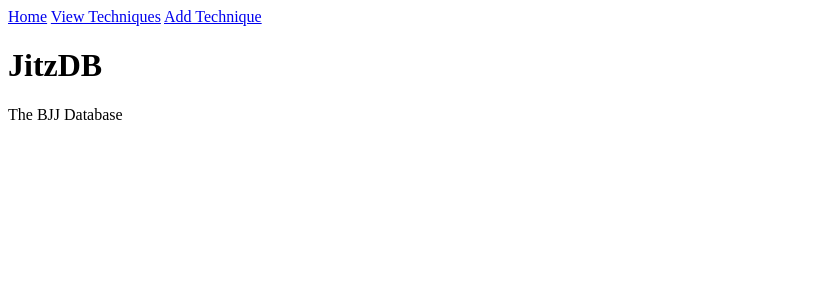
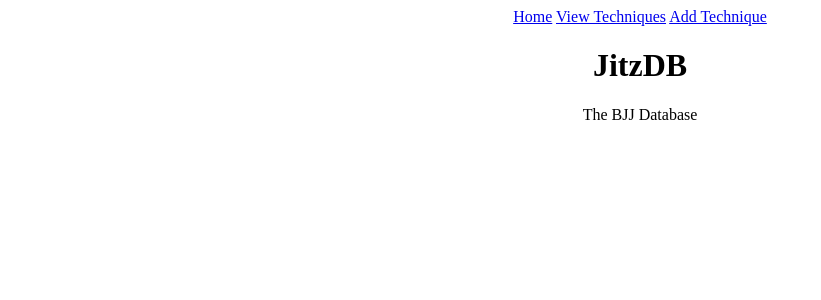
Before and after one commit to ejimeneztech/jitzdb, a SvelteKit app: page / in a window 1280 px wide. Shown: the top 300 px of the page, without its empty margins (0-821 px from the left). Built offline with nearby package versions, Linux system fonts and the light colour scheme.

Commit message:
added minor css adjustment

```diff
--- a/src/routes/+layout.svelte
+++ b/src/routes/+layout.svelte
@@ -4,3 +4,9 @@
     <a href="/add">Add Technique</a>
 </nav>
 <slot></slot>
+
+<style>
+    nav {
+        text-align: center;
+    }
+</style>
--- a/src/routes/+page.svelte
+++ b/src/routes/+page.svelte
@@ -1,2 +1,13 @@
 <h1>JitzDB</h1>
 <p>The BJJ Database</p>
+
+
+<style>
+    h1 {
+        text-align: center;
+    }
+
+    p {
+        text-align: center;
+    }
+</style>
```
